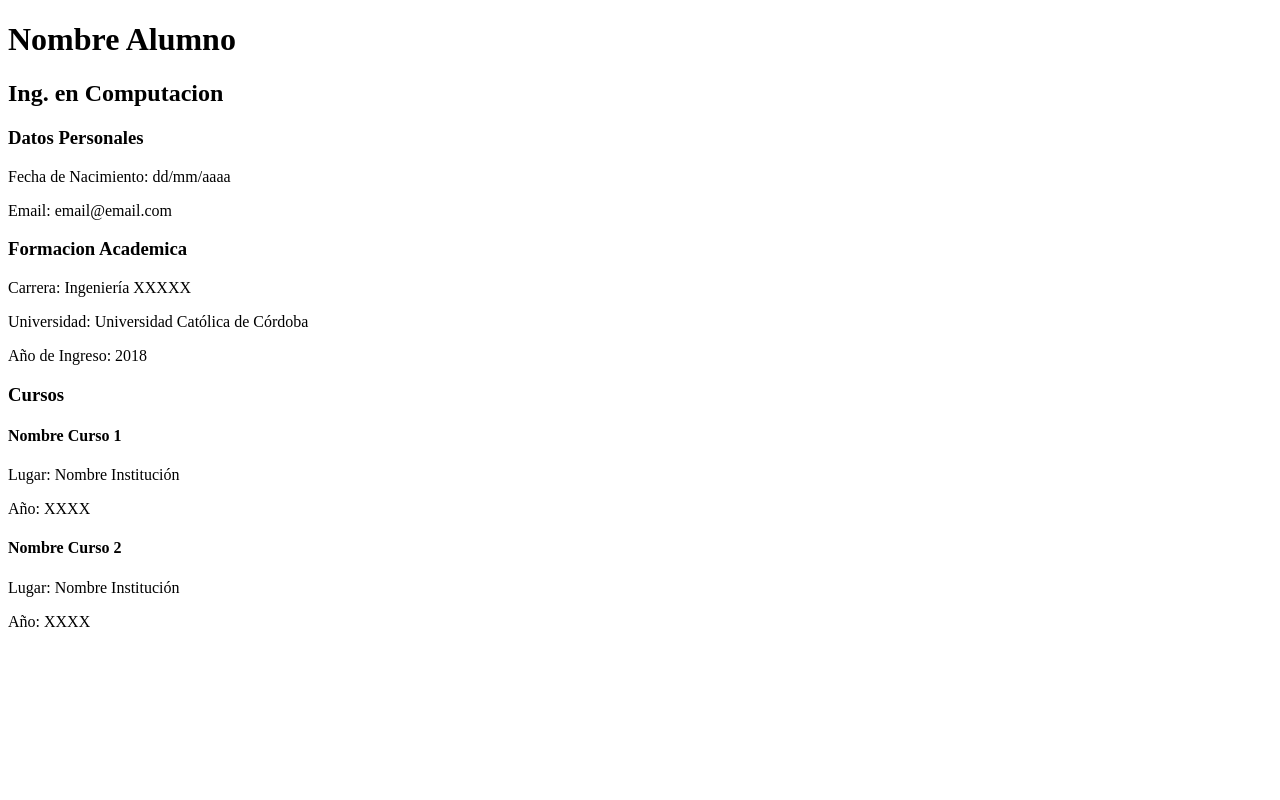
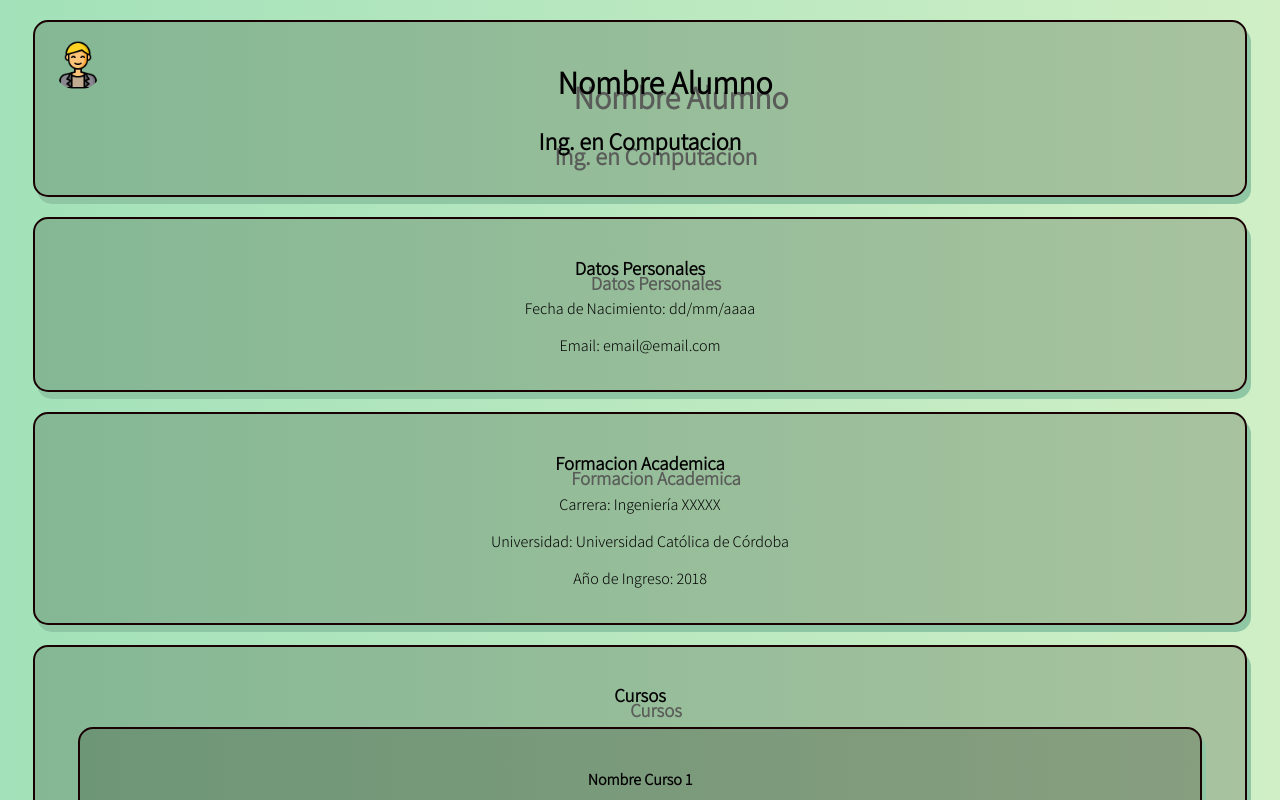
Before and after one commit to UCC-LabCompu2/ejercicios2023-JuanseCuello, a plain HTML site: page Ejercicios-CSS/ej_cv.html in a window 1280 px wide. Shown: the top 800 px of the page. Drawn offline with Linux system fonts and the light colour scheme.

Commit message:
Ejercicios 19/4 ccs

```diff
--- a/Ejercicios-CSS/ej_cv.html
+++ b/Ejercicios-CSS/ej_cv.html
@@ -3,10 +3,16 @@
 <head>
     <meta charset="UTF-8">
     <title>CV Nombre Apellido</title>
+    <link rel="preconnect" href="https://fonts.googleapis.com">
+    <link rel="preconnect" href="https://fonts.gstatic.com" crossorigin>
+    <link href="https://fonts.googleapis.com/css2?family=Assistant:wght@300&display=swap" rel="stylesheet">
+    <link rel="shortcut icon" href="imagenes/iconocv.png">
+    <link rel="stylesheet" href="estiloCV.css" type="text/css">
 </head>
-<body>
+<body class="cuerpoPagina">
 
 <div>
+    <img id="foto" src="imagenes/iconopersona.png">
     <h1>Nombre Alumno</h1>
     <h2>Ing. en Computacion</h2>
 </div>
--- /dev/null
+++ b/Ejercicios-CSS/estiloCV.css
@@ -0,0 +1,26 @@
+
+div{
+    border: 2px solid #1a0101;
+    border-radius: 15px;
+    margin: 20px 25px;
+    padding: 18px;
+    background-color: rgba(11, 17, 2, 0.2);
+    box-shadow: 4px 7px #8fc7a5;
+}
+#foto{
+    width:50px;
+    float:left;
+    border-radius: 50%;
+}
+img{
+    width: 30px;
+    float: left;
+}
+.cuerpoPagina{
+    text-align: center;
+    font-family: 'Assistant', sans-serif;
+    background: linear-gradient(to right, #a2e1b9, rgb(208, 239, 198));
+}
+h1, h2, h3{
+    text-shadow: 16px 15px rgba(82, 81, 81, 0.9);
+}
```
Also changed, not shown: Ejercicios-CSS/ej_columnas.html (+29 -3 lines), Ejercicios-CSS/ej_leyes.html (+8 -0 lines), Ejercicios-CSS/imagenes/iconocv.png (added), Ejercicios-CSS/imagenes/iconopersona.png (added).
